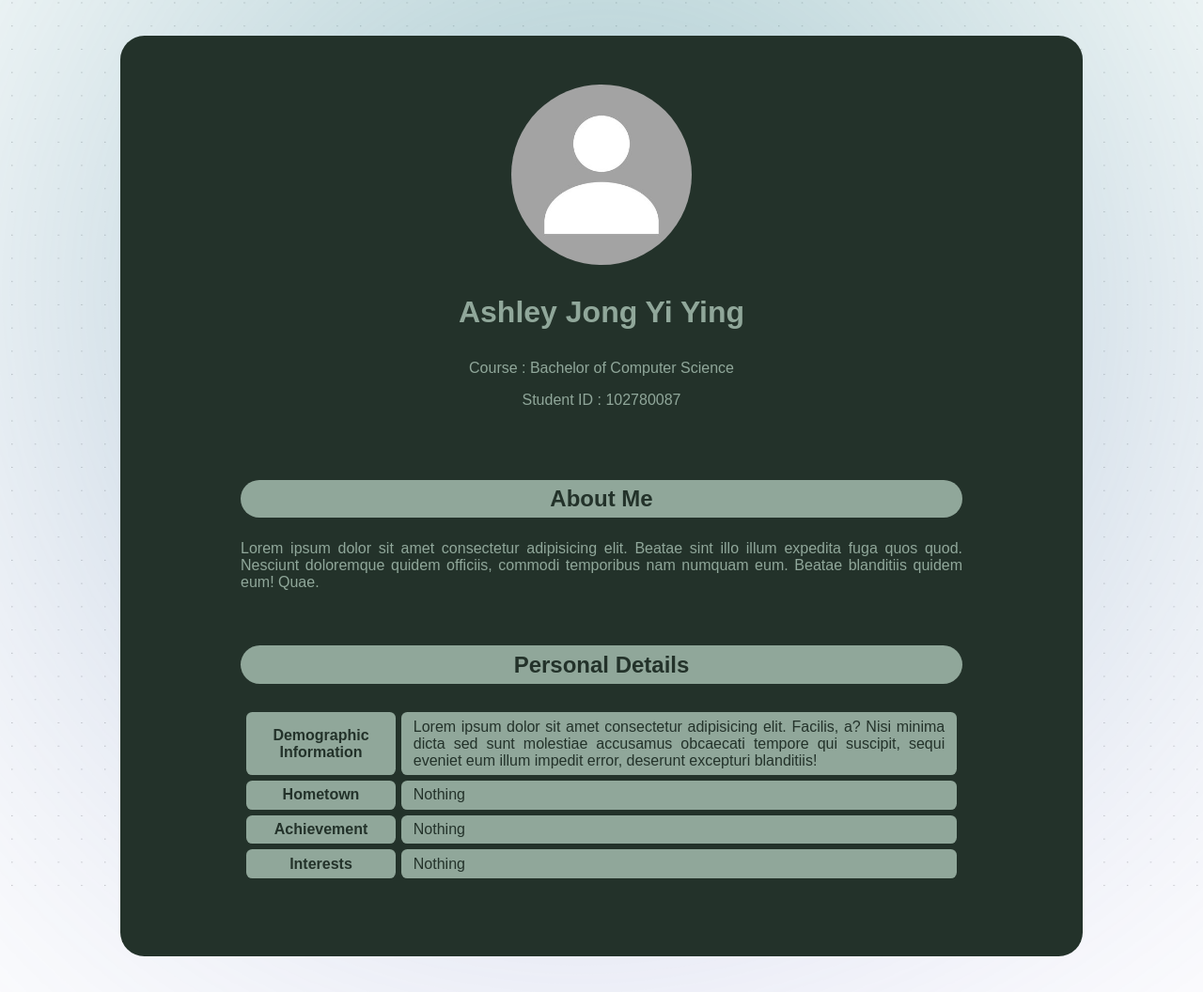
After one commit to darklorddad/Swinburne_COS10026_CTIP_Assignment_2, a PHP site: page /profile_ash.html in a window 1280 px wide. The commit adds this page. Shown: the whole page at 94% size. Run offline with PHP 8.4, Linux system fonts and the light colour scheme.

Commit message:
Profile done

```diff
--- a/assign1/enquiry.html
+++ b/assign1/enquiry.html
@@ -81,8 +81,6 @@
                         <br/>
                     </div>
 
-                </form>
-
                     <div class="nic_button-container">
                         <div class="nic_submit-button">
                             <button type="submit" class="nic_button nic_submit" value="Submit">Submit</button>
@@ -91,6 +89,7 @@
                             <button type="reset" class="nic_button nic_reset" value="Reset">Reset</button>
                         </div>
                     </div>
+                </form>
             </div>
         </div>
     </div>
--- /dev/null
+++ b/assign1/profile_ash.html
@@ -0,0 +1,57 @@
+<!DOCTYPE html>
+<html lang = "en">
+<head>
+    <meta charset = "UTF-8">
+    <meta name = "viewport" content = "width=device-width, initial-scale=1.0">
+    <link rel = "stylesheet" type = "text/css" href = "styles/styles.css">
+    <title>FLORASCAN - Profiles</title>
+</head>
+
+<body class = "czy_profile_body">
+
+    <div class = "dld_background_dots">
+        <div class = "dld_background_gradient"></div>
+    </div>
+
+    <article class = "czy_container">
+        <img src = "styles/images/czy/Profile/360_F_353110097_nbpmfn9iHlxef4E.jpg" alt="Edison" class = "czy_profile_pic">
+        <section class = "czy_profile_description">
+            <h1 class = "czy_member_name">Ashley Jong Yi Ying</h1>
+            <p class = "czy_member_course">Course : Bachelor of Computer Science</p>
+            <p class = "czy_student_id">Student ID : 102780087</p>
+            <br>
+            <br>
+            <p class = "czy_title">About Me</p>
+            <p class = "czy_about_me">Lorem ipsum dolor sit amet consectetur adipisicing elit. Beatae sint illo illum expedita fuga quos quod. Nesciunt doloremque quidem officiis, commodi temporibus nam numquam eum. Beatae blanditiis quidem eum! Quae.</p>
+            <br>
+
+            <p class = "czy_title">Personal Details</p>
+            <table class = "czy_profile_table">
+                <tr class = "demographic">
+                    <th>Demographic Information</th>
+                    <td>Lorem ipsum dolor sit amet consectetur adipisicing elit. Facilis, a? Nisi minima dicta sed sunt molestiae accusamus obcaecati tempore qui suscipit, sequi eveniet eum illum impedit error, deserunt excepturi blanditiis!</td>
+                </tr>
+
+                <tr class = "hometown">
+                    <th>Hometown</th>
+                    <td>Nothing</td>
+                </tr>
+
+                <tr class = "achievement">
+                    <th>Achievement</th>
+                    <td>Nothing</td>
+                </tr>
+
+                <tr class = "interests">
+                    <th>Interests</th>
+                    <td>Nothing</td>
+                </tr>
+            </table>
+        </section>
+    </article>
+
+    <footer>
+
+    </footer>
+</body>
+<html>
--- a/assign1/styles/styles.css
+++ b/assign1/styles/styles.css
@@ -532,8 +532,6 @@
     margin: 0;
     padding: 0;
     color: #90a79a;
-    background: fixed;
-    /* background-image: linear-gradient(5deg, rgb(23, 26, 28), rgb(10, 82, 63)); */
     font-family: "dld_samsungsharpsans", "dld_samsungsharpsans_medium", "dld_samsungsharpsans_bold", sans-serif;
 }
 
@@ -704,17 +702,21 @@
     transition: opacity 500ms;
     visibility: hidden;
     opacity: 0;
-    &:target{
+}
+
+.czy_overlay:target{
     visibility: visible;
     opacity: 1;
 }
-    .cancel {
+
+.czy_overlay .cancel {
     position: absolute;
     width: 100%;
     height: 100%;
     cursor: default;
 }
-    > img{
+
+.czy_overlay > img{
     display: block;
     margin-top: 3vw;
     margin-left: auto;
@@ -723,7 +725,7 @@
     height: 40vw;
     object-fit: cover;
 }
-}
+
 
 
 /* profiles.html */
@@ -731,9 +733,7 @@
     box-sizing: border-box;
     margin: 0;
     padding: 0;
-    color: rgb(206, 206, 206);
-    background: fixed;
-    background-image: linear-gradient(5deg, rgb(23, 26, 28), rgb(10, 82, 63));
+    color: #90a79a;
     font-family: Arial, Helvetica, sans-serif;
 }
 
@@ -742,6 +742,11 @@
     flex-wrap: wrap;
     justify-content: center;
     text-align: center;
+    background-color: #23322a;
+    margin: 3vw 10vw;
+    border-radius: 2vw;
+    padding-top: 2vw;
+    padding-bottom: 5vw;
 }
 
 .czy_profile_pic{
@@ -764,23 +769,33 @@
     text-align: justify;
 }
 
-.czy_table_title{
-    font-size: 2vw;
-}
-
-.czy_profile_body table, th, td{
-    border: 2px solid rgb(206, 206, 206);
-    border-radius: 1vw;
-    border-collapse: collapse
+.czy_title{
+    font-weight: bold;
+    font-size: 150%;
+    color: #23322a;
+    background-color: #90a79a;
+    padding: 0.5vw 1vw;
+    border-radius: 2vw;
+}
+
+.czy_profile_table{
+    width: 100%;
+    border-collapse: separate;
+    border-spacing: 0.5vw;
 }
 
 .czy_profile_body th, td{
-    padding: 0.3vw;
-}
-
-.czy_profile_card table{
-    width: 100%;
-}
+    padding: 0.5vw 1vw;
+    color: #23322a;
+    background-color: #90a79a;
+    border-radius: 0.5vw;
+}
+
+.czy_profile_body td{
+    text-align: justify;
+}
+
+
 
 
 /* Ashley's contributions.html */
@@ -2711,7 +2726,7 @@ a.ttl_link-2:hover, a.ttl_link-2:focus {
     text-align: center;
     background-color: #fff;
     height: 100%;
-    margin: 10vw;
+    margin: 5vw 15vw;
 }
 
 /* Left side background */
```
Also changed, not shown: assign1/explore.html (+6 -1 lines), assign1/profile_czy.html (added, +57 -0 lines), assign1/profile_dld.html (renamed from assign1/profiles.html, +16 -11 lines), assign1/profile_nic.html (added, +57 -0 lines), assign1/profile_ttl.html (added, +57 -0 lines), assign1/species.html (+22 -2 lines). Lines whose indentation alone changed are shown as unchanged.
